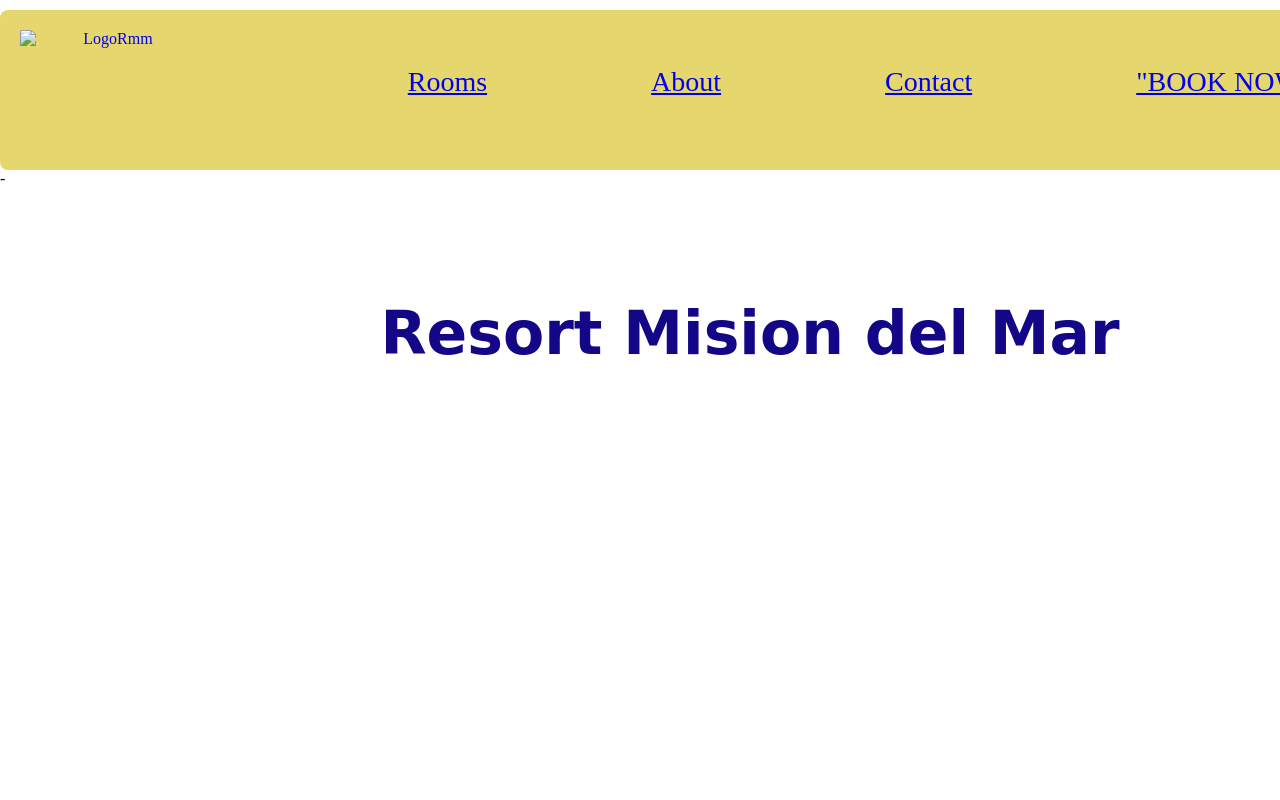
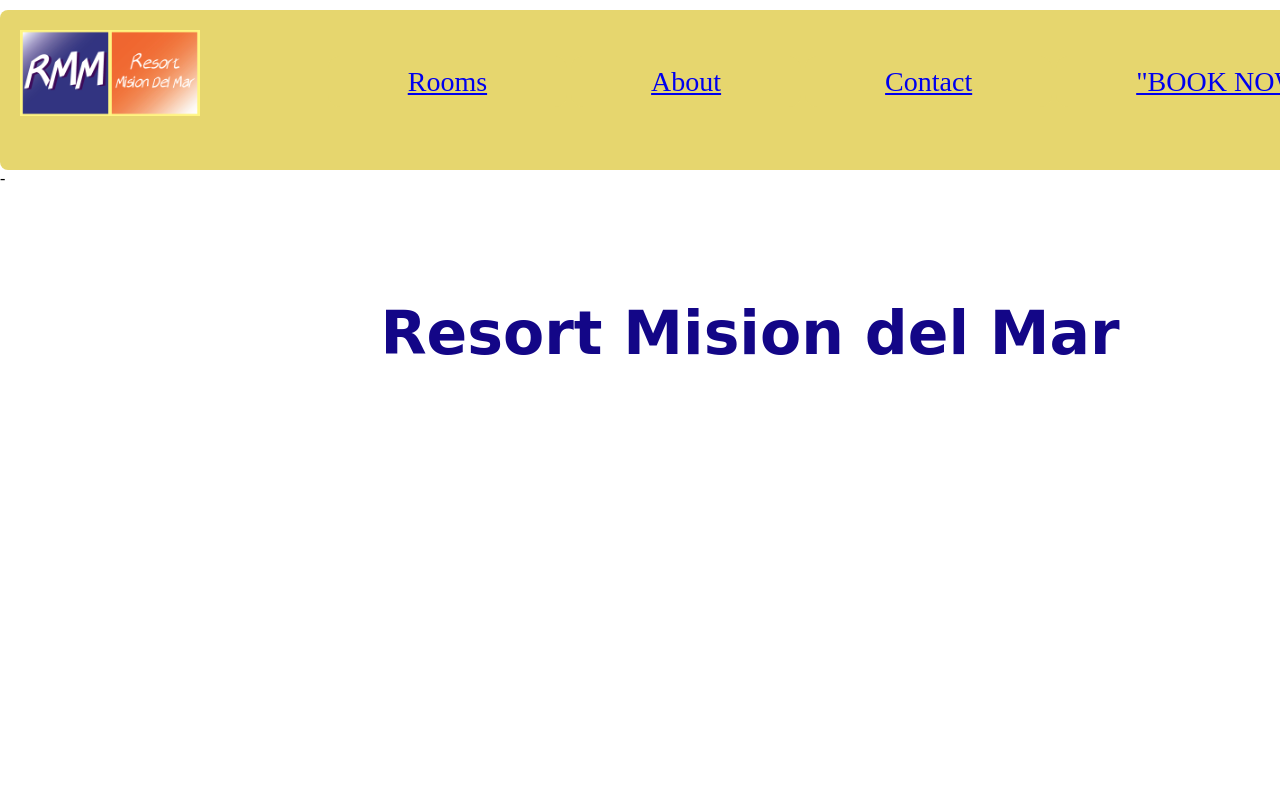
Before and after one commit to Mvidana1/html_FINAL, a plain HTML site: page index.html in a window 1280 px wide. Shown: the top 800 px of the page. Drawn offline with nearby package versions, Linux system fonts and the light colour scheme; some icons are missing.

Commit message:
Update index.html

```diff
--- a/index.html
+++ b/index.html
@@ -228,7 +228,7 @@ padding-bottom: 50px;
 <div class="bar-white-large">
 
 
-  <a href="#" class="bar-item-button-red"><i class="fa fa-bed-margin-left"></i><img src="file:///C|/Users/mvida/Dropbox/IMED 1316/GitHub/html_FINAL/html_FINAL/images/LogoRmm.jpg" alt="LogoRmm"  style="float:left;width:180px;height:86px"/></a>
+  <a href="#" class="bar-item-button-red"><i class="fa fa-bed-margin-left"></i><img src="https://github.com/Mvidana1/html_FINAL/blob/master/images/logormm.jpg?raw=true" alt="LogoRmm"  style="float:left;width:180px;height:86px"/></a>
 
 	<br></br>
 	<a href="#rooms" style="font-size:28px;" class="bar-item-button" >Rooms</a>
```
